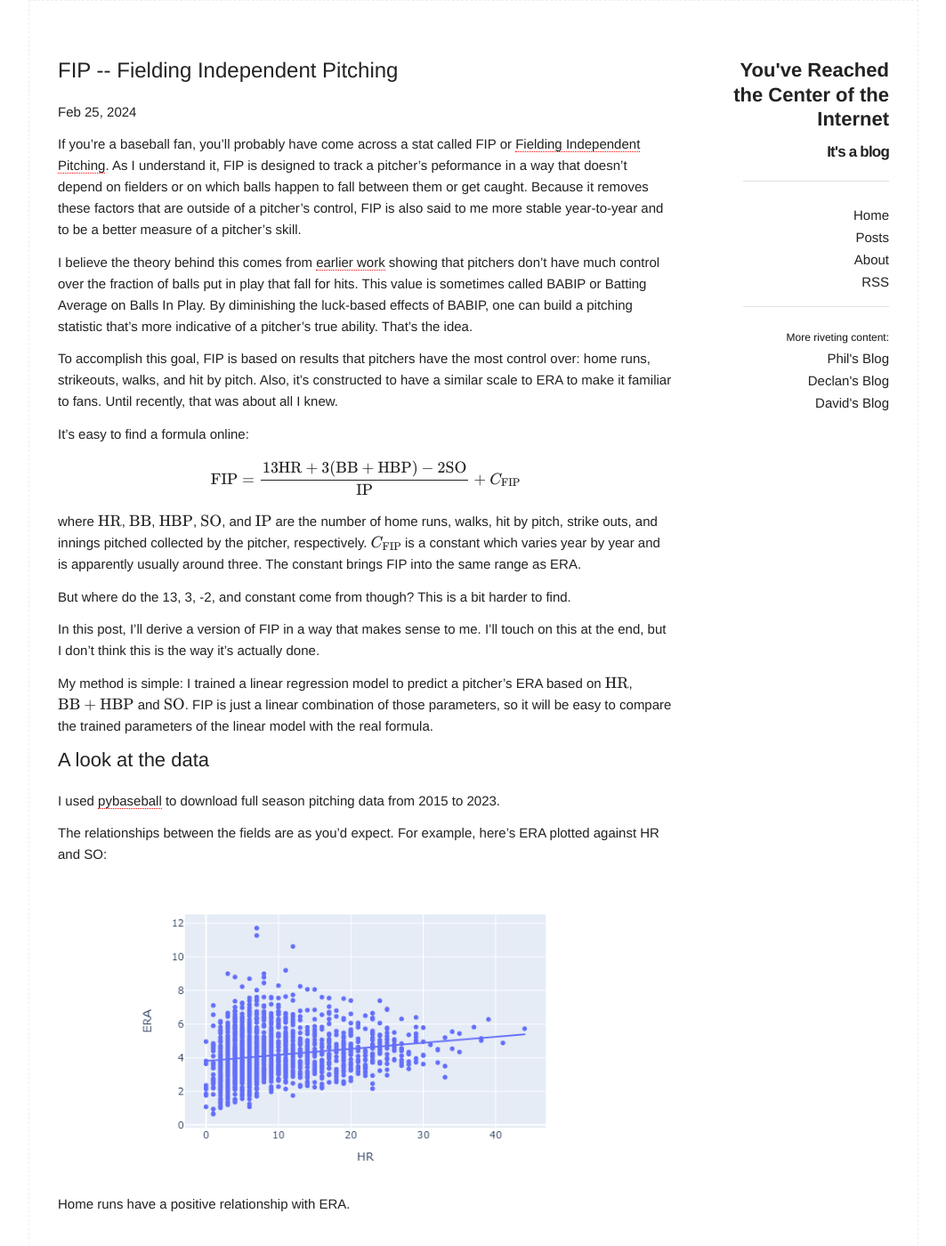
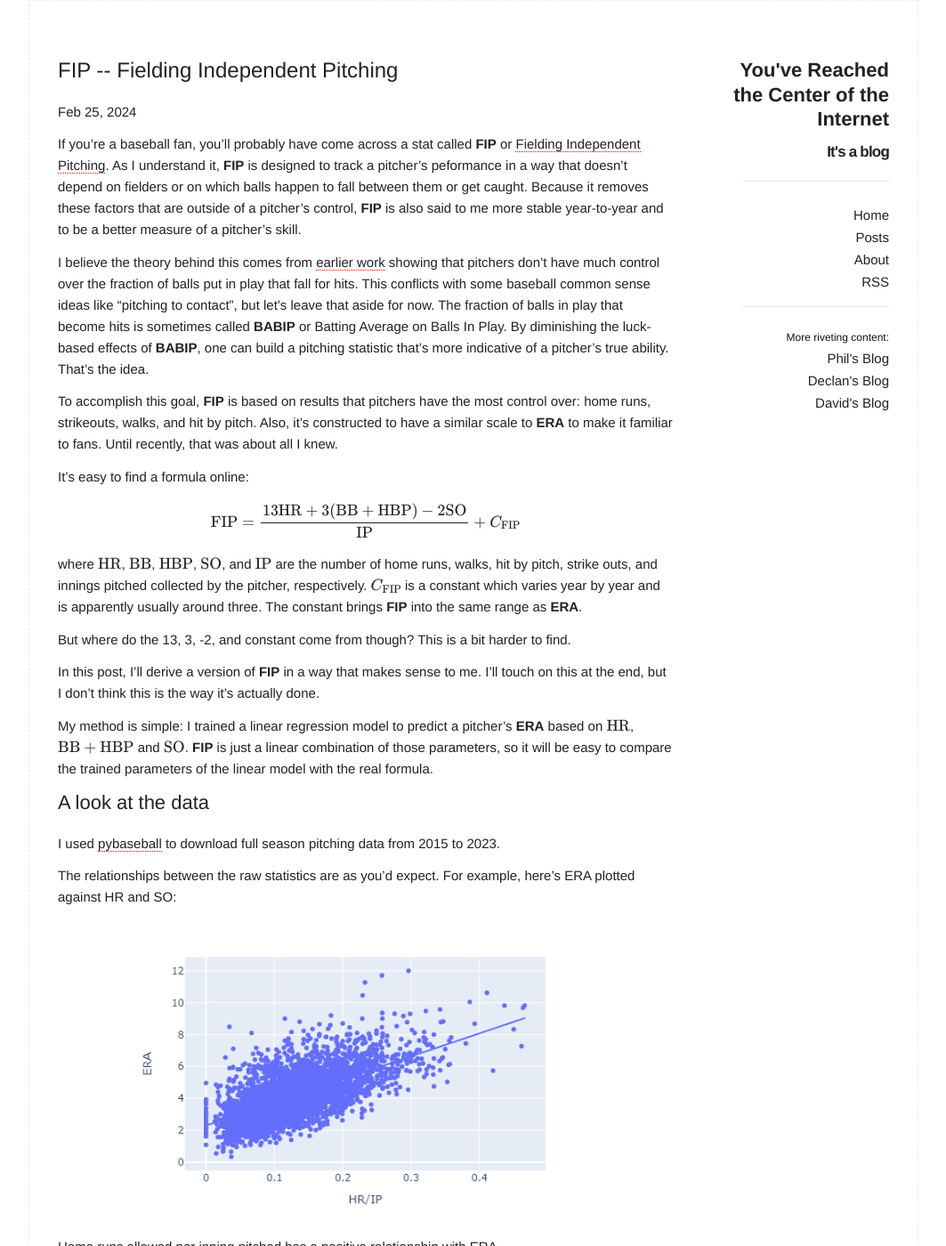
Before and after one commit to ishmandoo/ishmandoo.github.io, a Jekyll site: the page built from _posts/2024-02-25-fip.md, in a window 1280 px wide and 1400 px high. Shown: the whole window at 89% size, without its empty margins (108-1171 px from the left). Built offline with Jekyll 4.4.1, drawn with Linux system fonts in a browser that asks for light colours; formulas are drawn with MathJax 3; comment, search, counter and statistics services are not loaded; some of the changed text lies outside the part shown.

Commit message:
improved formatting

````diff
--- a/_posts/2024-02-25-fip.md
+++ b/_posts/2024-02-25-fip.md
@@ -8,17 +8,18 @@ comments: []
 
 ---
 
-If you're a baseball fan, you'll probably have come across a stat called FIP or [Fielding Independent Pitching](https://library.fangraphs.com/pitching/fip/).
-As I understand it, FIP is designed to track a pitcher's peformance in a way that doesn't depend on fielders or on which balls happen to fall between them or get caught.
-Because it removes these factors that are outside of a pitcher's control, FIP is also said to me more stable year-to-year and to be a better measure of a pitcher's skill.
+If you're a baseball fan, you'll probably have come across a stat called **FIP** or [Fielding Independent Pitching](https://library.fangraphs.com/pitching/fip/).
+As I understand it, **FIP** is designed to track a pitcher's peformance in a way that doesn't depend on fielders or on which balls happen to fall between them or get caught.
+Because it removes these factors that are outside of a pitcher's control, **FIP** is also said to me more stable year-to-year and to be a better measure of a pitcher's skill.
 
 I believe the theory behind this comes from [earlier work](https://www.baseballprospectus.com/news/article/878/pitching-and-defense-how-much-control-do-hurlers-have/) showing that pitchers don't have much control over the fraction of balls put in play that fall for hits.
-This value is sometimes called BABIP or Batting Average on Balls In Play.
-By diminishing the luck-based effects of BABIP, one can build a pitching statistic that's more indicative of a pitcher's true ability.
+This conflicts with some baseball common sense ideas like "pitching to contact", but let's leave that aside for now.
+The fraction of balls in play that become hits is sometimes called **BABIP** or Batting Average on Balls In Play.
+By diminishing the luck-based effects of **BABIP**, one can build a pitching statistic that's more indicative of a pitcher's true ability.
 That's the idea.
 
-To accomplish this goal, FIP is based on results that pitchers have the most control over: home runs, strikeouts, walks, and hit by pitch.
-Also, it's constructed to have a similar scale to ERA to make it familiar to fans.
+To accomplish this goal, **FIP** is based on results that pitchers have the most control over: home runs, strikeouts, walks, and hit by pitch.
+Also, it's constructed to have a similar scale to **ERA** to make it familiar to fans.
 Until recently, that was about all I knew.
 
 It's easy to find a formula online:
@@ -27,16 +28,16 @@ $$\mathrm{FIP} = \frac{13{\mathrm{HR}} + 3(\mathrm{BB} + \mathrm{HBP}) - 2\mathr
 
 where \\(\mathrm{HR}\\), \\(\mathrm{BB}\\), \\(\mathrm{HBP}\\), \\(\mathrm{SO}\\), and \\(\mathrm{IP}\\) are the number of home runs, walks, hit by pitch, strike outs, and innings pitched collected by the pitcher, respectively.
 \\(C_{\mathrm{FIP}}\\) is a constant which varies year by year and is apparently usually around three.
-The constant brings FIP into the same range as ERA.
+The constant brings **FIP** into the same range as **ERA**.
 
 But where do the 13, 3, -2, and constant come from though?
 This is a bit harder to find.
 
-In this post, I'll derive a version of FIP in a way that makes sense to me.
+In this post, I'll derive a version of **FIP** in a way that makes sense to me.
 I'll touch on this at the end, but I don't think this is the way it's actually done.
 
-My method is simple: I trained a linear regression model to predict a pitcher's ERA based on \\(\mathrm{HR}\\), \\(\mathrm{BB} + \mathrm{HBP}\\) and \\(\mathrm{SO}\\).
-FIP is just a linear combination of those parameters, so it will be easy to compare the trained parameters of the linear model with the real formula.
+My method is simple: I trained a linear regression model to predict a pitcher's **ERA** based on \\(\mathrm{HR}\\), \\(\mathrm{BB} + \mathrm{HBP}\\) and \\(\mathrm{SO}\\).
+**FIP** is just a linear combination of those parameters, so it will be easy to compare the trained parameters of the linear model with the real formula.
 <!-- To distinguish it from the normal version, I'll call it FIFIP or FIP Indpenendent Fielding Independent Pitching. -->
 
 
@@ -44,13 +45,13 @@ FIP is just a linear combination of those parameters, so it will be easy to comp
 
 I used [pybaseball]((https://github.com/jldbc/pybaseball)) to download full season pitching data from 2015 to 2023.
 
-The relationships between the fields are as you'd expect.
+The relationships between the raw statistics are as you'd expect.
 For example, here's ERA plotted against HR and SO:
 ![Home Run Fly Ball Relationship](/assets/img/2024/02/hr_era.png){: .center width="80%"}
-Home runs have a positive relationship with ERA.
+Home runs allowed per inning pitched has a positive relationship with ERA.
 
 ![Strikeout Fly Ball Relationship](/assets/img/2024/02/so_era.png){: .center width="80%"}
-Strikeouts have a negative relationship with ERA.
+Strikeouts per inning has a negative relationship with ERA.
 
 Training a linear model is pretty easy:
 ```python
@@ -72,7 +73,7 @@ Two things to point out here:
 1. I excluded pitchers with less than 25 innings pitched using the `qual` kwarg in the `pitching_stats()` call.
 2. I weighted the samples based on innings pitched using `sample_weight`.
 
-The relationship between ERA and FIP looks reasonable:
+The relationship between **ERA** and **FIP** looks reasonable:
 
 ![ERA FIP relationship](/assets/img/2024/02/era_fip.png){: .center width="80%"}
 
@@ -81,7 +82,7 @@ Here are the fitted parameters:
 fip_reg.coef_, fip_reg.intercept_
 > (array([13.28482645,  3.2804091 , -1.78295967]), 2.8140810888761045)
 ```
-So my version of FIP is
+So my version of **FIP** is
 
 $$\mathrm{FIP} = \frac{13.3{\mathrm{HR}} + 3.3(\mathrm{BB} + \mathrm{HBP}) - 1.8\mathrm{SO}}{\mathrm{IP}} + 2.8$$
 
@@ -90,9 +91,10 @@ vs the regular version
 $$\mathrm{FIP} = \frac{13{\mathrm{HR}} + 3(\mathrm{BB} + \mathrm{HBP}) - 2\mathrm{SO}}{\mathrm{IP}} + ~3$$
 
 Maybe this is silly, but I was a little shocked at how closely they align.
+If you round my coefficients to the nearest whole number, the equations are identical.
 
 ## Does FIP work?
-If FIP works as intended, it should have more year-to-year predictive power than ERA.
+If **FIP** works as intended, it should have more year-to-year predictive power than ERA.
 I calculated the correlation between ERA in one year and ERA in the next year with the correlation between FIP in one year and ERA in the next year.
 I'm comparing
 
@@ -102,14 +104,15 @@ with
 
 $$\mathrm{corr}\left(\mathrm{FIP}_i, \mathrm{ERA}_{i+1}\right)$$
 
-Based on year to year correlations from 2015 to 2023, FIP does seem to have better year-to-year predictive power.
+Based on year to year correlations from 2015 to 2023, **FIP** does seem to have better year-to-year predictive power.
+The plot below shows a 1D scatter plot of the year-to-next-year correlations from 2015 to 2023.
 ![Correlations](/assets/img/2024/02/correlations.png){: .center width="80%"}
 
 ## xFIP
-If you've seen FIP, you may also have come across a related stat called xFIP (the x stands for "expected").
+If you've seen **FIP**, you may also have come across a related stat called **xFIP** (the x stands for "expected").
 It's based on a familiar observation.
 Just like pitchers seem to not have much control over BABIP, they also don't seem to have much control over their home run to fly ball ratio.
-xFIP is just like FIP except that it replaces the player's actual home run total with an expected home run total by replacing their home run to fly ball ratio with the league average ratio:
+**xFIP** is just like **FIP** except that it replaces the player's actual home run total with an expected home run total by replacing their home run to fly ball ratio with the league average ratio:
 
 $$\mathrm{HR} = \mathrm{FB} \left(\mathrm{HR}/\mathrm{FB}\right)$$
 
@@ -118,7 +121,7 @@ with
 $$\mathrm{xHR} = \mathrm{FB} \left(\overline{\mathrm{HR}/\mathrm{FB}}_{\mathrm{league}} \right)$$
 
 This has always felt a little strange to me.
-Now xFIP is back to being dependent on fielders and the luck of precisely where balls land.
+Now **xFIP** is back to being dependent on fielders and the luck of precisely where balls land.
 
 It's simple to implement:
 ```python
@@ -130,18 +133,18 @@ y = logs["ERA"]
 weight = logs["IP"]
 xfip_reg = LinearRegression().fit(X, y, sample_weight=weight)
 ```
-The relationship between (same year) xFIP and ERA seems worse than that between FIP and ERA:
+The relationship between (same year) **xFIP** and **ERA** seems worse than that between **FIP** and **ERA**:
 ![ERA FIP relationship](/assets/img/2024/02/era_xfip.png){: .center width="80%"}
 
 ## Does xFIP work?
-I repeated the above experiments to look at xFIP's predictive power.
-![Correlations](/assets/img/2024/02/correlations.png){: .center width="80%"}
-xFIP seems to have somewhat more predictive power than FIP or ERA.
+I repeated the above experiments to look at **xFIP**'s predictive power.
+![Correlations](/assets/img/2024/02/correlations_2.png){: .center width="80%"}
+**xFIP** seems to have somewhat more predictive power than **FIP** or **ERA**.
 
 ## How similar is this to real FIP?
 
-At time of writing, I haven't found a satisfying derivation of the FIP equation.
+At time of writing, I haven't found a satisfying derivation of the **FIP** equation.
 As best I can tell, the coefficients are derived from a type of run value estimate of each possible plate appearance outcome called _linear weights_.
 That topic probably deserves a post of its own.
-However, my method found an equation that's very similar to the real FIP equation, so maybe it doesn't matter how it was originally calculated.
+However, my method found an equation that's very similar to the real **FIP** equation, so maybe it doesn't matter how it was originally calculated.
 If two different methods arrive at the same answer, that ought to give us extra confidence in the result.
````
Also changed, not shown: assets/img/2024/02/hr_era.png, assets/img/2024/02/so_era.png.
